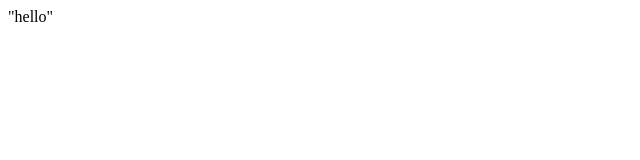
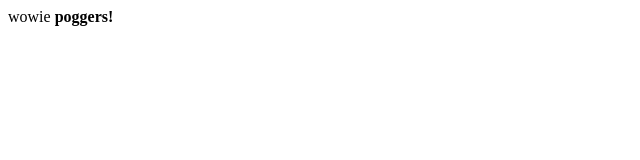
Before and after one commit to gitxxyl/website, a plain HTML site: page index.html in a window 1280 px wide. Shown: the full height of the page, 0-640 px from the left. Drawn offline with Linux system fonts and the light colour scheme.

Commit message:
Update index.html

```diff
--- a/index.html
+++ b/index.html
@@ -1,4 +1,5 @@
 <!DOCTYPE html>
 <html>
-  "hello"
+  wowie
+  <b> poggers! </b>
 </html>
```
